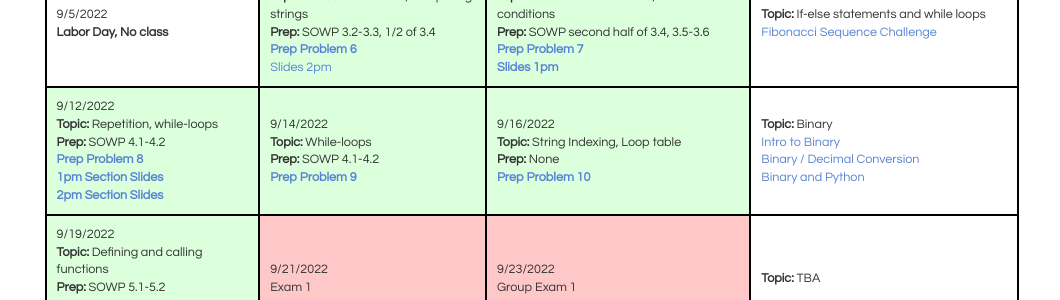
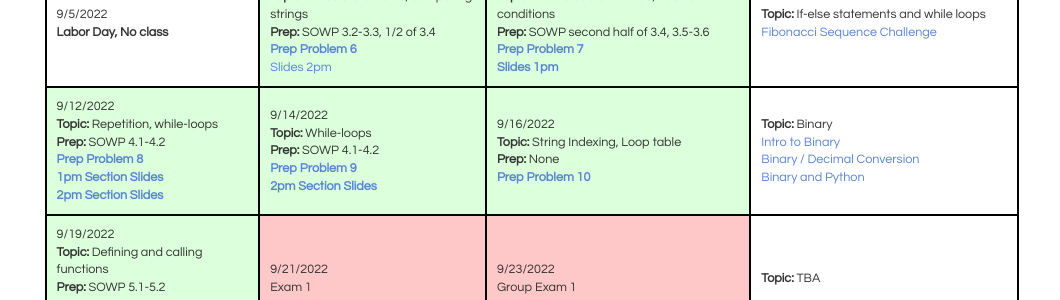
Before and after one commit to bddicken/cs110fall2022website, a Jekyll site: the page built from schedule/index.md, in a window 1280 px wide. Shown: the part 639-939 px from the top of the page, without its empty margins (108-1168 px from the left). Built offline with Jekyll 4.4.1, drawn with Linux system fonts in a browser that asks for light colours.

Commit message:
added link to slides

```diff
--- a/schedule/index.md
+++ b/schedule/index.md
@@ -156,6 +156,7 @@
     <b>Topic:</b> While-loops <br/>
     <b>Prep:</b> SOWP 4.1-4.2 <br/>
     <a href="../preps/09/"><b>Prep Problem 9</b></a> <br/>
+    <a href="./slides/10-while-AP.pdf"><b>2pm Section Slides</b></a> <br/>
   </td>
   <td class="topic-general">
     9/16/2022 <br/>
```
